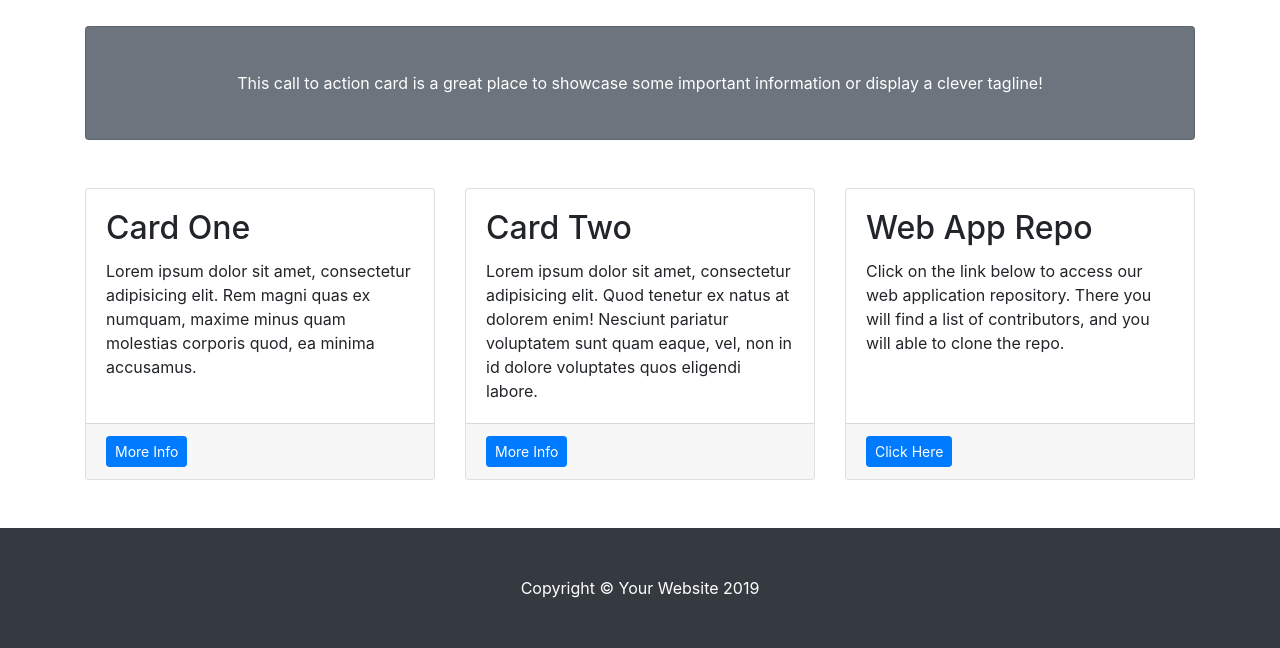
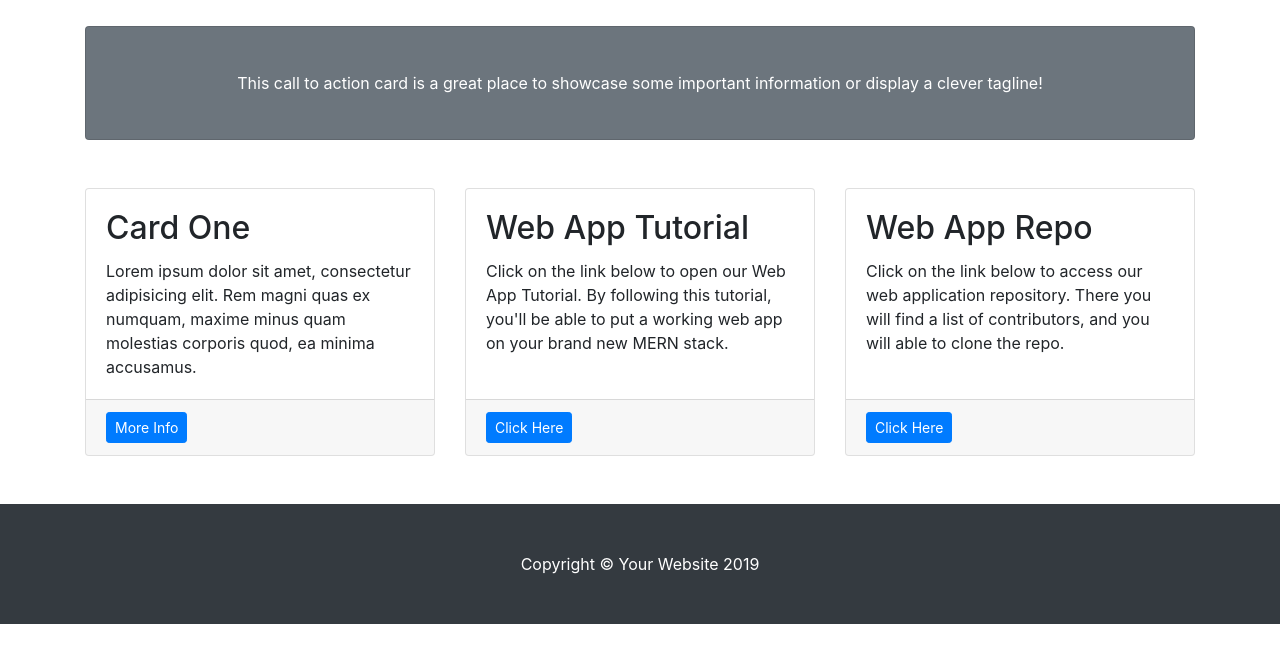
Before and after one commit to meeks21/g3-final, a website: page index.html in a window 1280 px wide. Shown: the part 590-1238 px from the top of the page. After the commit the page ends 1214 px from the top, so only its background shows below. Drawn offline with Linux system fonts and the light colour scheme.

Commit message:
Update index.html

```diff
--- a/index.html
+++ b/index.html
@@ -80,11 +80,11 @@
       <div class="col-md-4 mb-5">
         <div class="card h-100">
           <div class="card-body">
-            <h2 class="card-title">Card Two</h2>
-            <p class="card-text">Lorem ipsum dolor sit amet, consectetur adipisicing elit. Quod tenetur ex natus at dolorem enim! Nesciunt pariatur voluptatem sunt quam eaque, vel, non in id dolore voluptates quos eligendi labore.</p>
+            <h2 class="card-title">Web App Tutorial</h2>
+            <p class="card-text">Click on the link below to open our Web App Tutorial. By following this tutorial, you'll be able to put a working web app on your brand new MERN stack.</p>
           </div>
           <div class="card-footer">
-            <a href="#" class="btn btn-primary btn-sm">More Info</a>
+            <a href="https://docs.google.com/document/d/1qBXyHuqV_AkIdrTR1zgEqIw0nVNHh-AaqhFcK7H4uhw/edit" class="btn btn-primary btn-sm">Click Here</a>
           </div>
         </div>
       </div>
```
